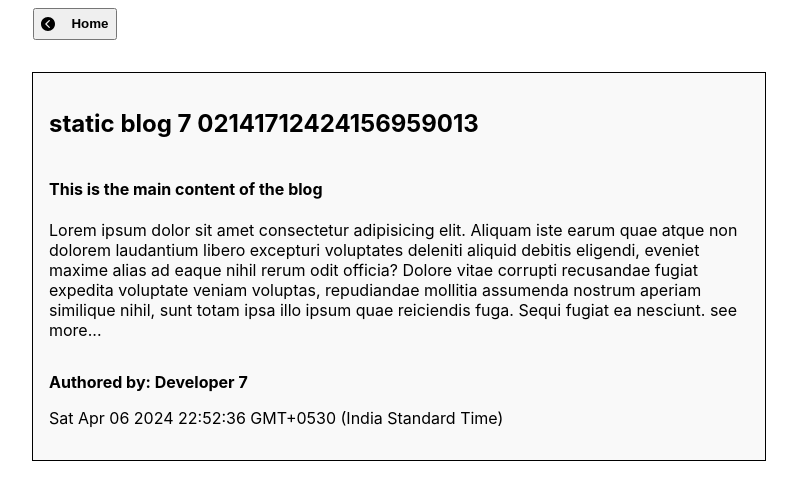
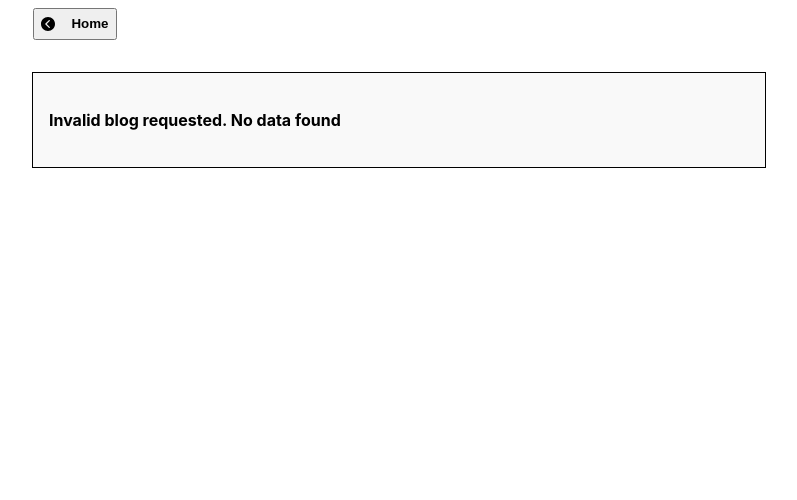
Before and after one commit to pankaj485/static-blog-angular, an Angular app: page /blog/02141712424156959013 in a window 1280 px wide. Shown: the top 500 px of the page, without its empty margins (241-1038 px from the left). Built offline with nearby package versions, Linux system fonts and the light colour scheme.

Commit message:
implement no data present case

```diff
--- a/src/app/single-blog/single-blog.component.html
+++ b/src/app/single-blog/single-blog.component.html
@@ -32,6 +32,12 @@
     background-color: rgb(249, 249, 249);
   "
 >
+  @if(!isValidBlogfound){
+
+  <h4>Invalid blog requested. No data found</h4>
+
+  } @else {
+
   <h2>{{ blog.title }} {{ blog.id }}</h2>
 
   <div>
@@ -48,4 +54,5 @@
     </p>
     <p>{{ blog.publishedDate }}</p>
   </div>
+  }
 </div>
--- a/src/app/single-blog/single-blog.component.ts
+++ b/src/app/single-blog/single-blog.component.ts
@@ -15,11 +15,18 @@ export class SingleBlogComponent {
   blogs = blogData;
   blog!: BlogItem;
   leftArrowIcon = '../../assets/left-arrow-svgrepo-com.svg';
+  isValidBlogfound: boolean = false;
 
   constructor(private activeRoute: ActivatedRoute) {
     this.activeRoute.params.subscribe((res: any) => {
       this.blogId = res.id;
-      this.blog = this.blogs.filter((blog) => blog.id === this.blogId)[0];
+      const matchingBlogs = this.blogs.filter(
+        (blog) => blog.id === this.blogId
+      );
+      if (matchingBlogs.length > 1) {
+        this.blog = matchingBlogs[0];
+        this.isValidBlogfound = true;
+      }
       console.log('valid blog: ', this.blog);
     });
   }
```
